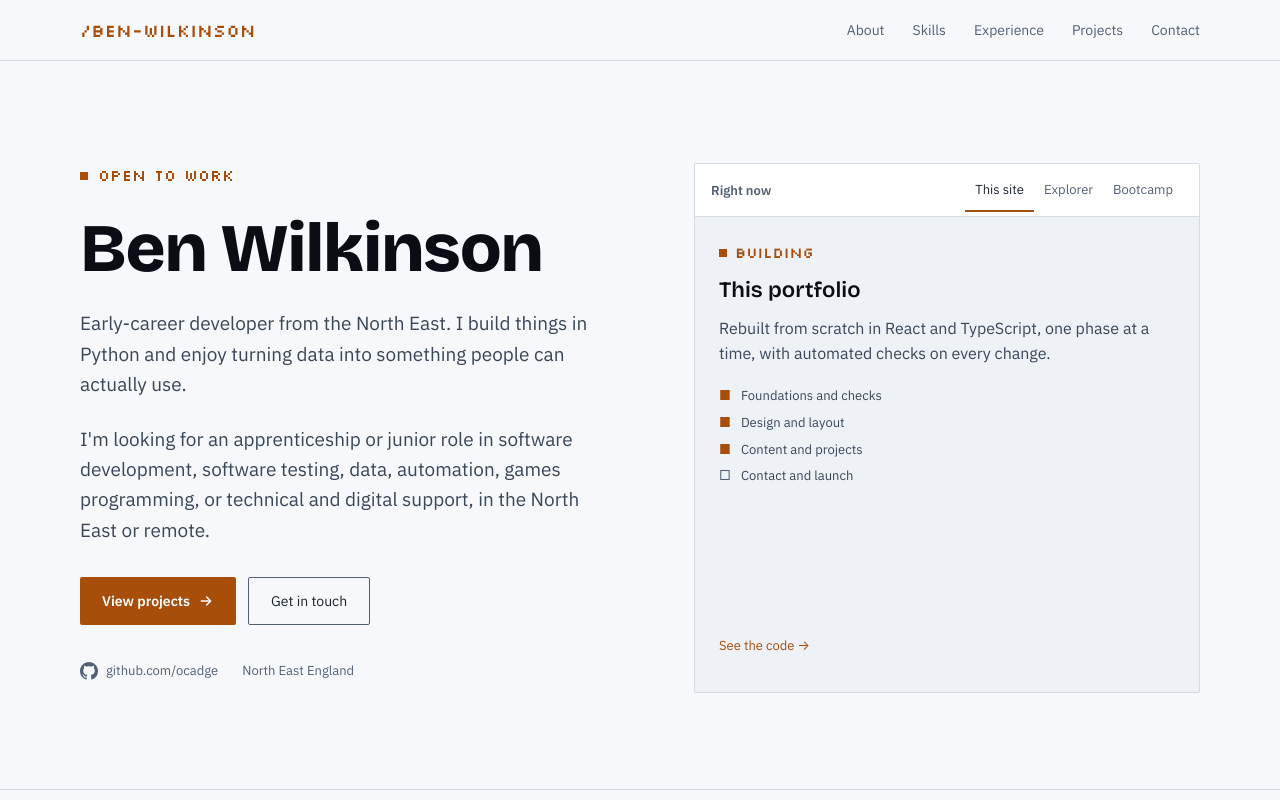
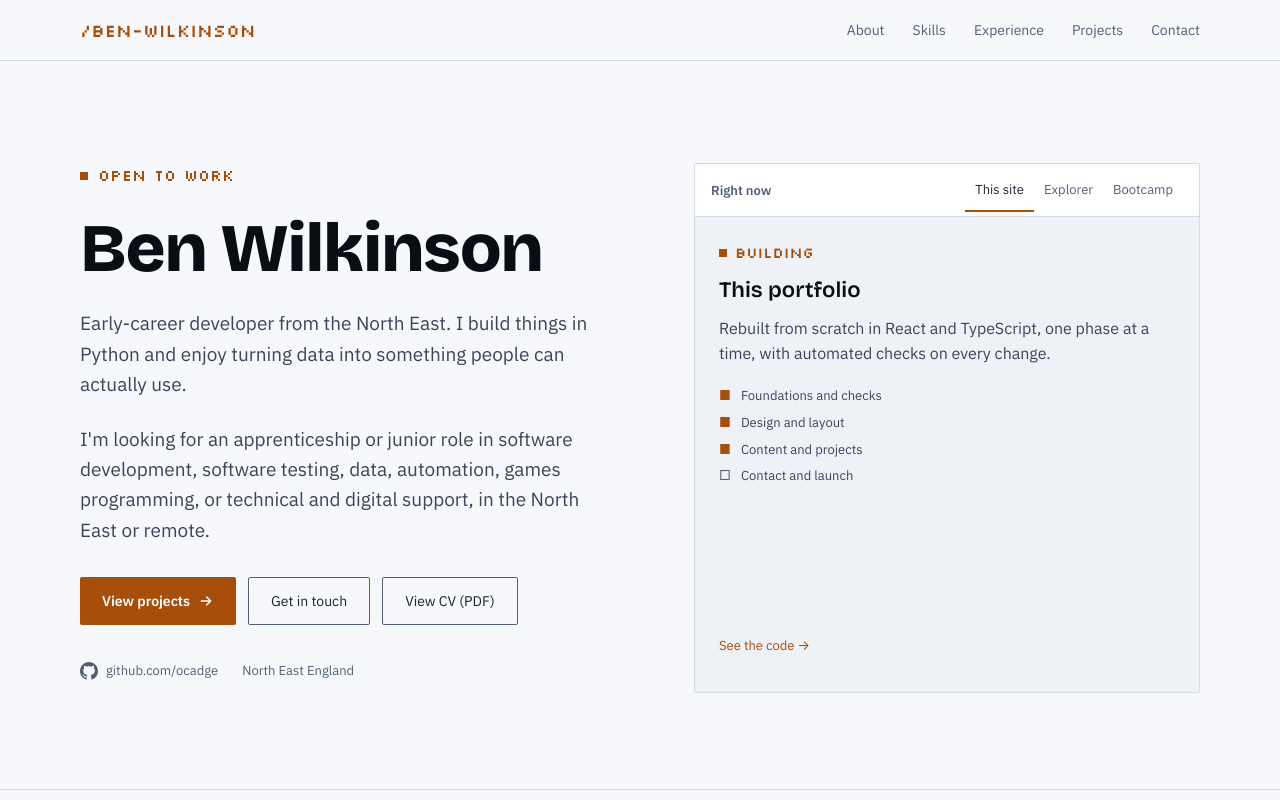
Before and after one commit to ocadge/ocadge.github.io, a React (Vite) app: page / in a window 1280 px wide. Shown: the top 800 px of the page. Built offline with nearby package versions, Linux system fonts and the light colour scheme.

Commit message:
Add my CV as a PDF with a button in the hero
The PDF is a web copy of my CV with no contact details or organisation names, matching what the site shows. The survey app card now says it was built to a college coursework brief.

```diff
--- a/src/components/Hero/Hero.tsx
+++ b/src/components/Hero/Hero.tsx
@@ -33,6 +33,9 @@ export default function Hero() {
             <a href="#contact" className={styles.secondary}>
               Get in touch
             </a>
+            <a href="/cv.pdf" className={styles.secondary}>
+              View CV (PDF)
+            </a>
           </div>
           <ul className={styles.meta}>
             <li>
--- a/src/content/cv.ts
+++ b/src/content/cv.ts
@@ -2,9 +2,9 @@
 // Left out on purpose: home address, phone number, town, and the names of the school, college,
 // university, employer and training provider. content.test.ts checks the fields are filled in.
 //
+// public/cv.pdf is the downloadable copy, with the same details left out.
+//
 // Facts still missing. Each one is left off the site until I have it:
-// TODO: CV download. The web copy of my CV (no contact details or organisation names) is
-//       written; it needs compiling to a PDF before the button can link to it.
 // TODO: LinkedIn profile link.
 
 export interface Fact {
--- a/src/content/projects.ts
+++ b/src/content/projects.ts
@@ -49,7 +49,6 @@ export const projects: Project[] = [
     codePublic: true,
     links: { code: 'https://github.com/ocadge/health-advice-app' },
   },
-  // TODO: confirm whether I built this from a course tutorial. If so, say so on the card.
   {
     id: 'survey-app',
     title: 'Student Survey App',
@@ -58,7 +57,7 @@ export const projects: Project[] = [
     summary:
       'A mobile survey app made in MIT App Inventor: tap a rating from 1 to 5 and it is saved to a Google Sheet.',
     built:
-      'The app sends each rating to a small Google Apps Script web app, which writes it into the sheet and can read every response back.',
+      'Built to a brief set in my college coursework. The app sends each rating to a small Google Apps Script web app, which writes it into the sheet and can read every response back.',
     learned: 'How a mobile app talks to a web service, and how block-based logic maps onto ordinary code.',
     tags: ['MIT App Inventor', 'Google Apps Script', 'JavaScript'],
     codePublic: false,
```
Also changed, not shown: 1 other file (tests, documents, lock files or other folders).
